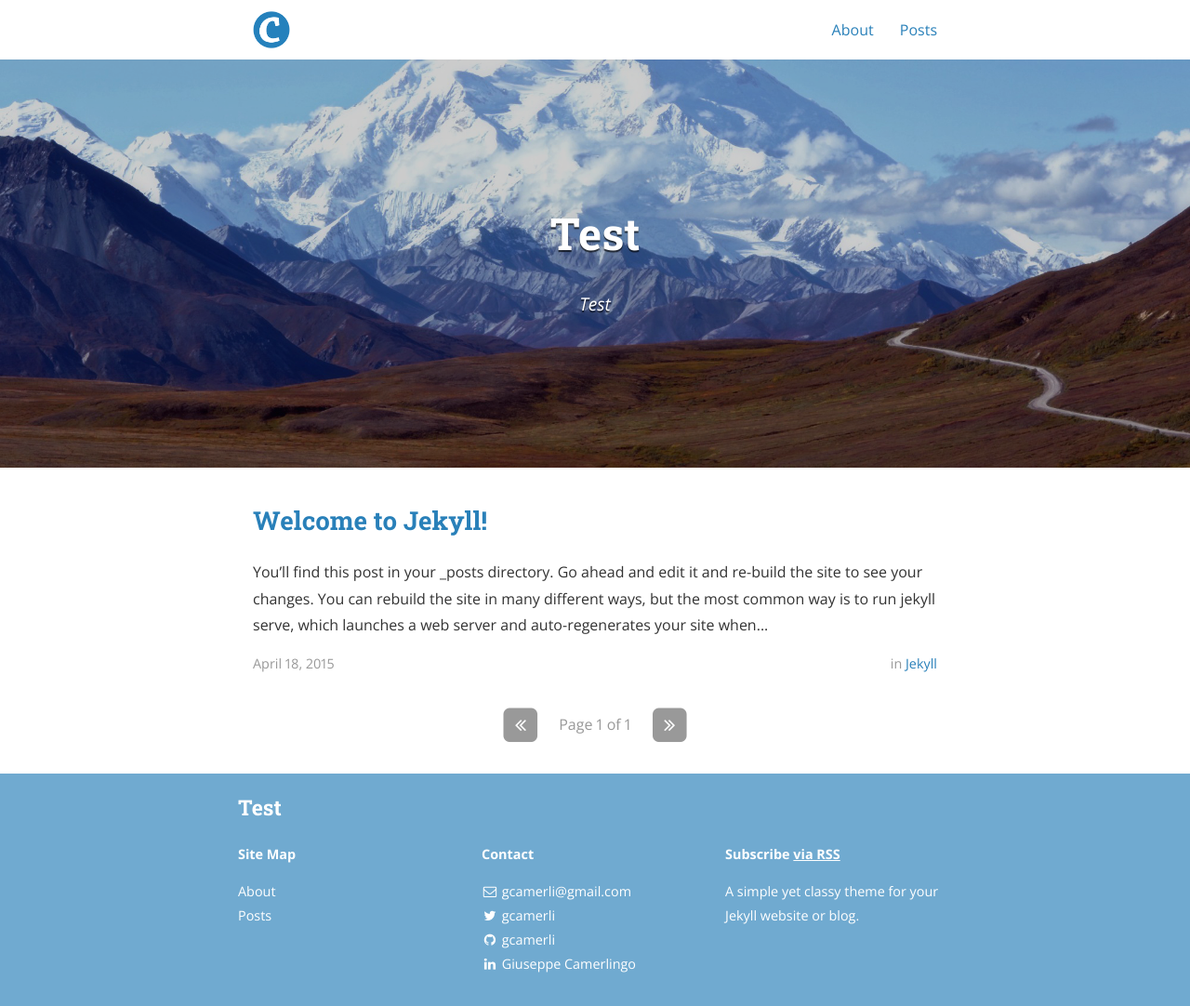
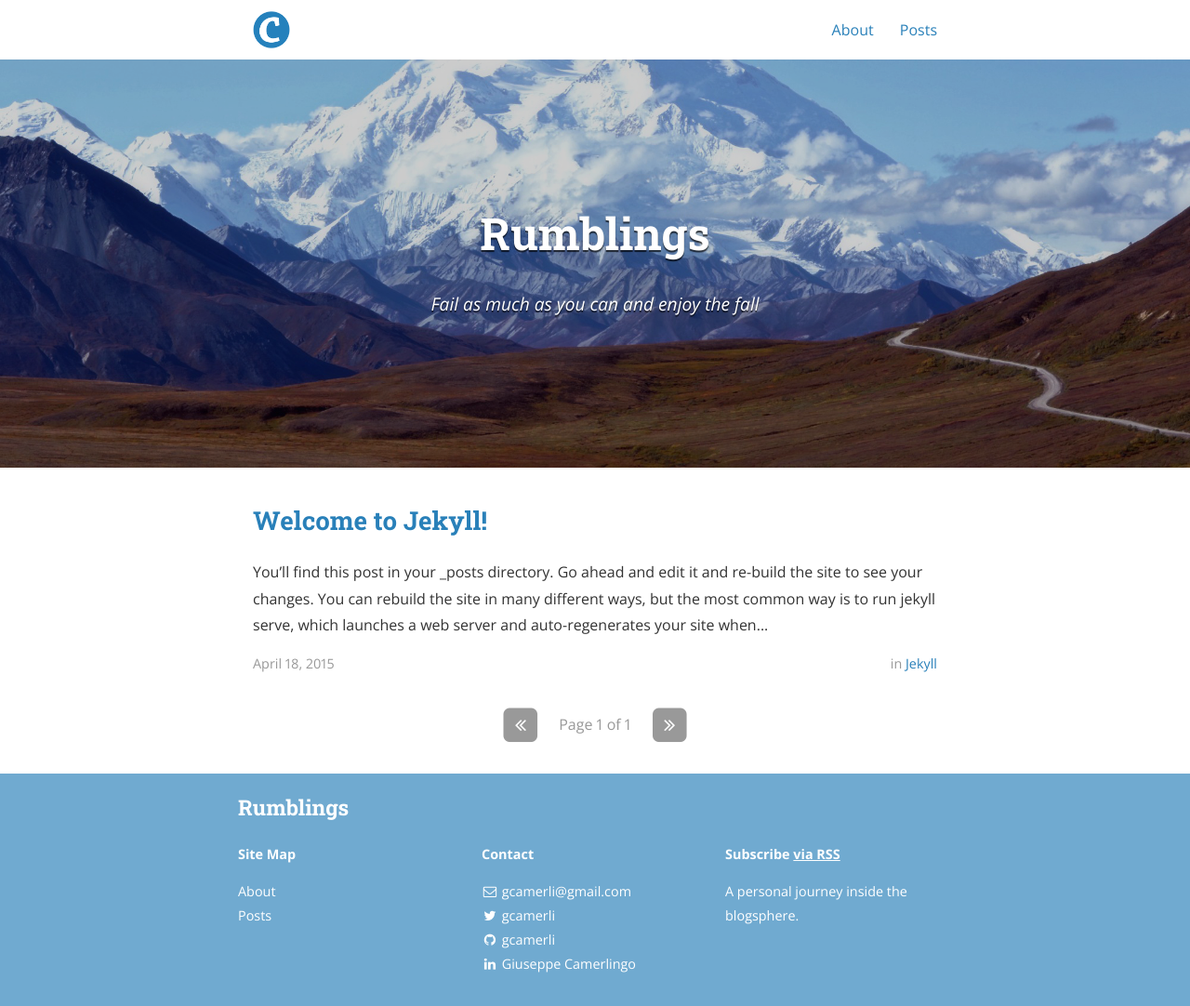
Before and after one commit to gcamerli/gcamerli.github.io, a Jekyll site: the page built from index.html, in a window 1280 px wide. Shown: the whole page at 93% size. Built offline with Jekyll 4.4.1, drawn with Linux system fonts in a browser that asks for light colours; nearby versions of some CDN libraries; the list of posts is cut into pages by our own code; a style sheet for code colours, icons or effects is not loaded.

Commit message:
Update _config

```diff
--- a/_config.yml
+++ b/_config.yml
@@ -7,12 +7,12 @@ gems:
 exclude:
 
 # Site settings
-title: Test
-subtitle: "Test"
+title: Rumblings
+subtitle: "Fail as much as you can and enjoy the fall"
 email: gcamerli@gmail.com
 name: Gius. Camerlingo
 description: >
-  A simple yet classy theme for your Jekyll website or blog.
+  A personal journey inside the blogsphere.
 # Base URL of site (i.e. /blog). It should always start with a slash,
 # and never end with a slash. Set it to a blank value if hosting at the
 # root of your server.
```
